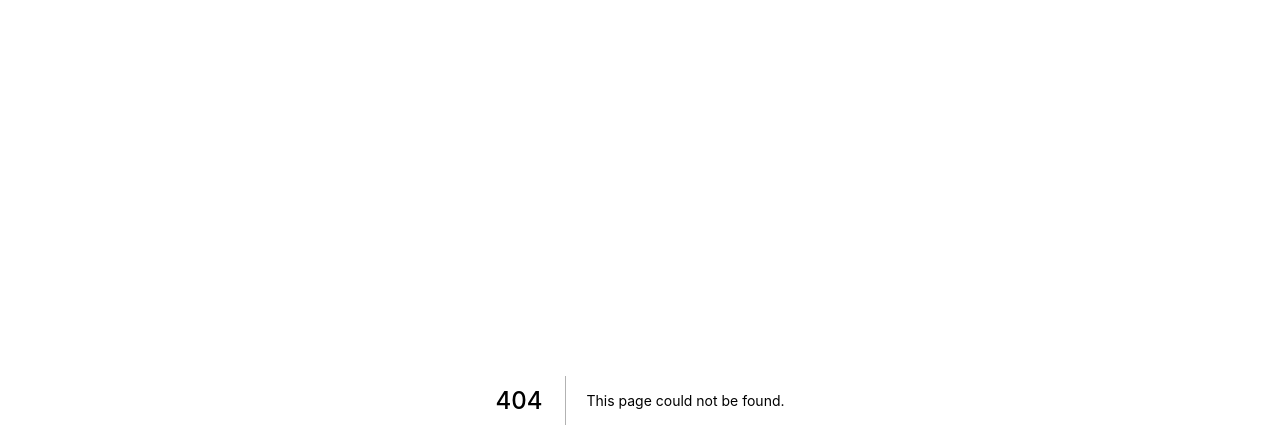
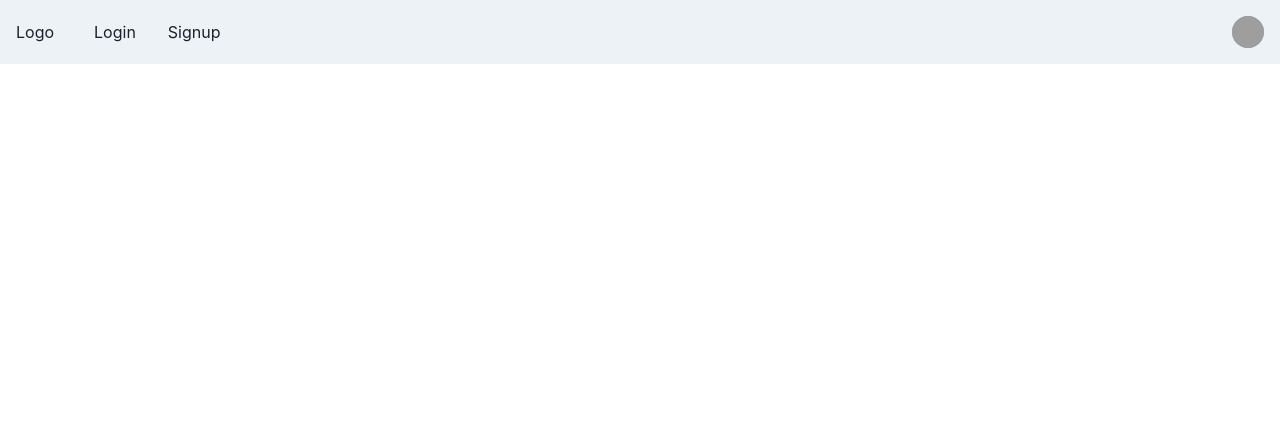
Before and after one commit to jvstn/goals_and_gratitude, a Next.js app in the folder client/: page /dashboard in a window 1280 px wide. Before the commit this address had no page. Shown: the top 448 px of the page. Built offline with nearby package versions, Linux system fonts and the light colour scheme; grey boxes are pictures that could not be loaded.

Commit message:
Add redirect user on successful login

```diff
--- a/client/components/LoginForm/index.tsx
+++ b/client/components/LoginForm/index.tsx
@@ -13,6 +13,7 @@ import {
 } from "@chakra-ui/react";
 import axios from "axios";
 import { Context } from "../../context";
+import router, {useRouter} from 'next/router';
 
 export default function LoginForm(): ReactElement {
   const [loading, setLoading] = useState(false);
@@ -32,6 +33,7 @@ export default function LoginForm(): ReactElement {
         });
         dispatch({ type: 'SET_USER', payload: data })
         window.localStorage.setItem('user', JSON.stringify(data))
+        router.push('/dashboard');
         setLoading(false);
       })
       .catch((err) => {
--- a/client/components/Nav/index.tsx
+++ b/client/components/Nav/index.tsx
@@ -35,7 +35,7 @@ const NavLink = ({ children, href }: { children: ReactNode, href: string }) => (
   </Link>
 );
 
-export default function Simple() {
+export default function Nav() {
   const { isOpen, onOpen, onClose } = useDisclosure();
 
   return (
--- /dev/null
+++ b/client/pages/dashboard.tsx
@@ -0,0 +1,11 @@
+import React, { ReactElement } from 'react'
+import Nav from '../components/Nav'
+
+
+export default function dashboard(): ReactElement {
+  return (
+    <div>
+      <Nav />
+    </div>
+  )
+}
```
